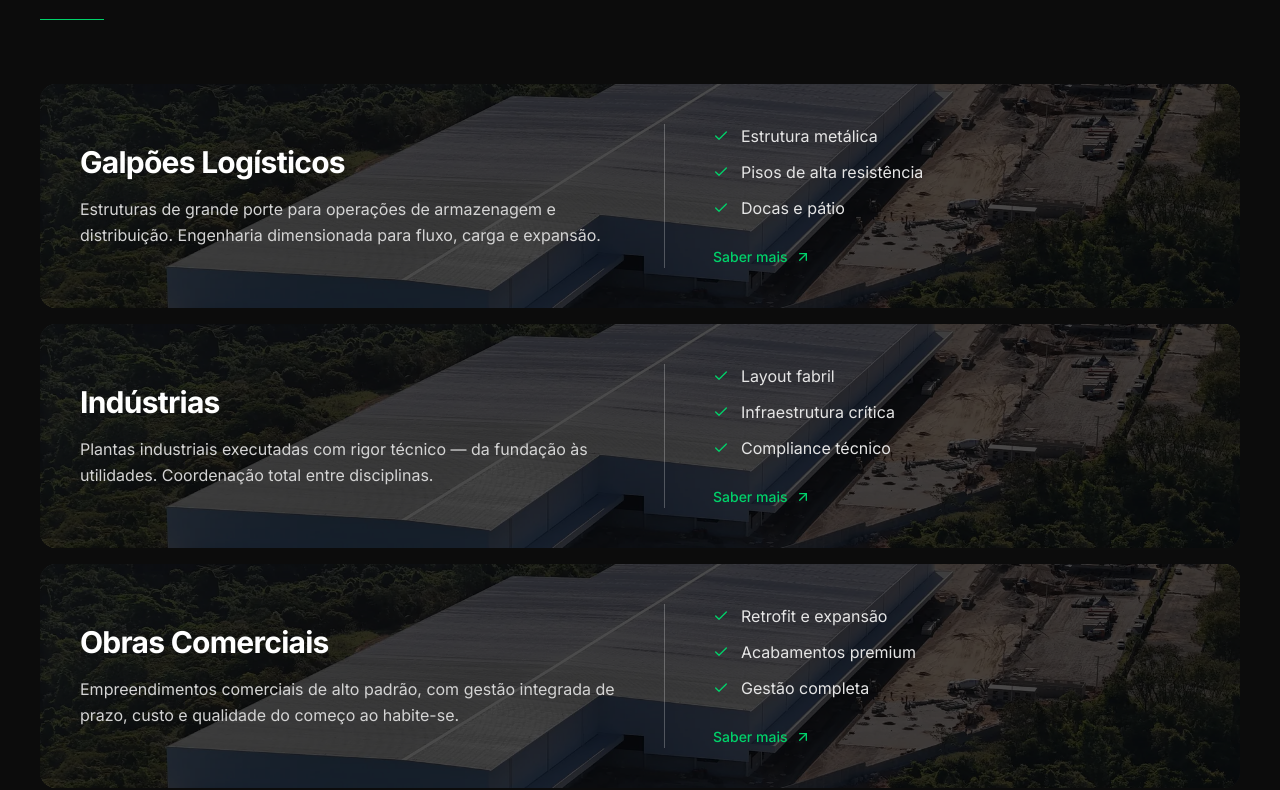
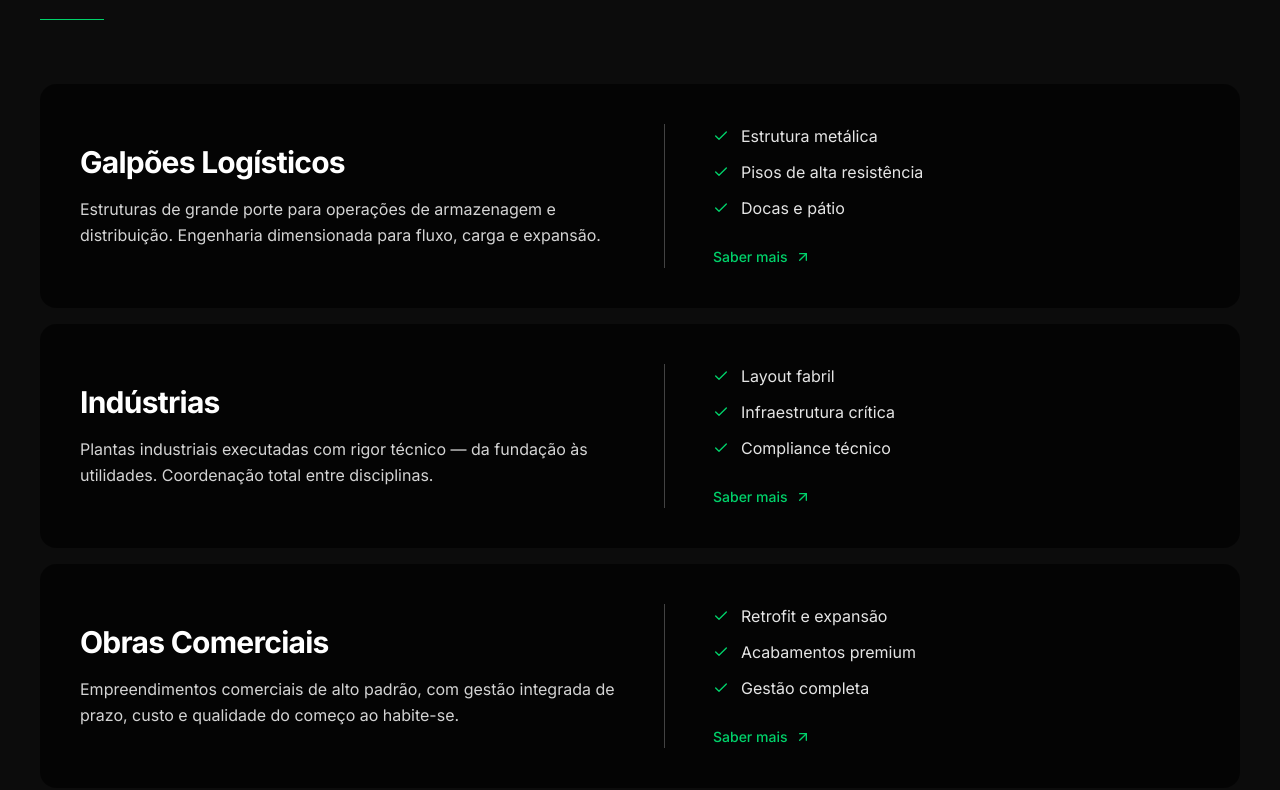
Before and after one commit to pedromoratti3-arch/aex-site, a Next.js app: page / in a window 1280 px wide. Shown: the part 3116-3906 px from the top of the page. Built offline with nearby package versions, Linux system fonts and the light colour scheme; no server answers.

Commit message:
fix: pré-carregar imagem antes de aplicar bg-fixed nos cards de Serviços (elimina flash)

```diff
--- a/src/components/Services.tsx
+++ b/src/components/Services.tsx
@@ -1,5 +1,6 @@
 "use client";
 
+import { useEffect, useState } from "react";
 import { motion } from "framer-motion";
 import { ArrowUpRight, Check } from "lucide-react";
 import FadeIn from "./FadeIn";
@@ -55,6 +56,24 @@ const SERVICES: Service[] = [
 ];
 
 export default function Services() {
+  const [bgImageLoaded, setBgImageLoaded] = useState(false);
+
+  useEffect(() => {
+    const img = new window.Image();
+    img.src = "/obras/servicos-bg.webp";
+
+    if (img.decode) {
+      img
+        .decode()
+        .then(() => setBgImageLoaded(true))
+        .catch(() => {
+          img.onload = () => setBgImageLoaded(true);
+        });
+    } else {
+      img.onload = () => setBgImageLoaded(true);
+    }
+  }, []);
+
   return (
     <section
       id="servicos"
@@ -81,7 +100,9 @@ export default function Services() {
             <motion.div
               key={service.title}
               variants={cardVariants}
-              className="servico-card-bg relative overflow-hidden rounded-2xl"
+              className={`relative overflow-hidden rounded-2xl bg-[#0F0F0F] ${
+                bgImageLoaded ? "servico-card-bg" : ""
+              }`}
             >
               <div className="absolute inset-0 z-10 hidden bg-black/70 lg:block" />
 
```
